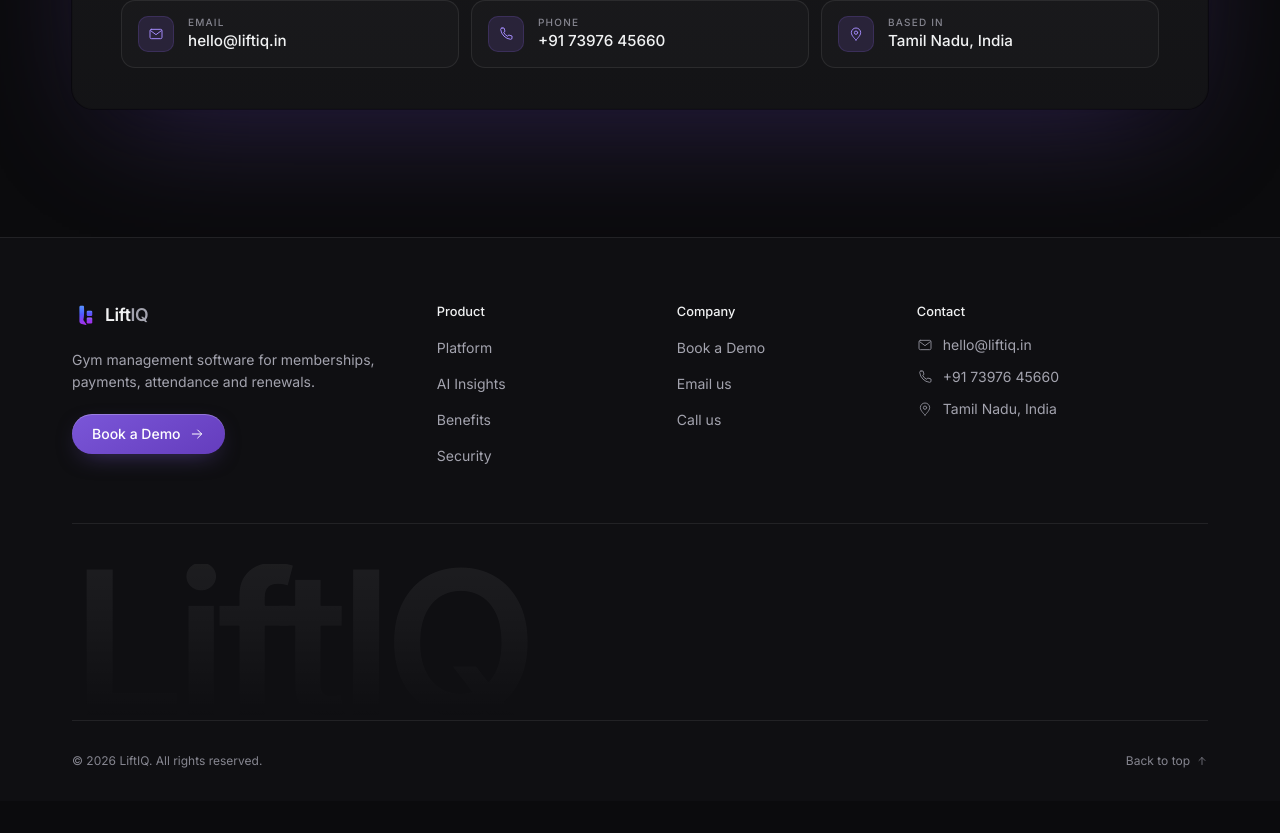
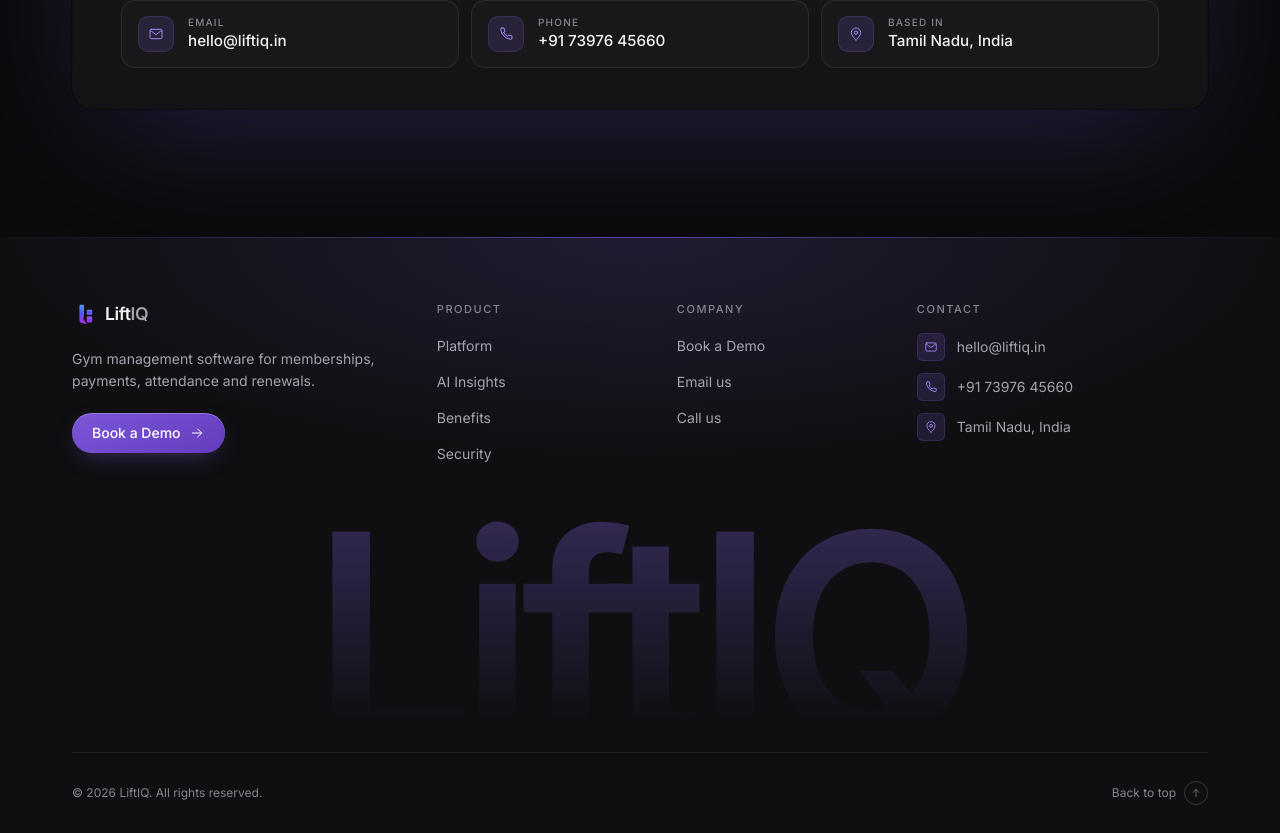
Before and after one commit to Yasar-404/liftiq-home, a Next.js app: page / in a window 1280 px wide. Shown: the part 6989-7822 px from the top of the page. Before the commit the page ends 7790 px from the top, so only its background shows below. Built offline with nearby package versions, Linux system fonts and the light colour scheme.

Commit message:
Refine the footer: lit hairline, glow, icon badges and a centred wordmark
Small-caps column labels, link hover motion, contact icon badges, a back-to-top
button and a large wordmark that fades into the page.

```diff
--- a/src/components/footer/Footer.tsx
+++ b/src/components/footer/Footer.tsx
@@ -9,11 +9,27 @@
 const linkClass =
   "text-sm text-text-muted transition-colors duration-[var(--duration-fast)] hover:text-text";
 
+const headingClass = "text-[11px] font-medium tracking-[0.14em] text-text-faint uppercase";
+
+/**
+ * Site footer: brand and demo link, the same section links as the header, the
+ * contact details, then an oversized wordmark that fades into the page. A lit
+ * hairline and a faint glow tie it to the product frames above.
+ */
 export function Footer() {
   return (
-    <footer className="relative overflow-hidden border-t border-border bg-bg-subtle">
+    <footer className="relative overflow-hidden bg-bg-subtle">
+      <div
+        aria-hidden="true"
+        className="pointer-events-none absolute inset-x-0 top-0 h-px bg-[linear-gradient(90deg,transparent,var(--color-accent),transparent)] opacity-60"
+      />
+      <div
+        aria-hidden="true"
+        className="pointer-events-none absolute inset-x-0 top-0 h-56 bg-[radial-gradient(50%_100%_at_50%_0%,var(--color-accent-soft),transparent)]"
+      />
+
       <Container className="relative pt-16">
-        <div className="grid grid-cols-2 gap-x-8 gap-y-12 border-b border-border pb-14 lg:grid-cols-[1.6fr_1fr_1fr_1.4fr]">
+        <div className="grid grid-cols-2 gap-x-8 gap-y-12 pb-14 lg:grid-cols-[1.6fr_1fr_1fr_1.4fr]">
           <div className="col-span-2 flex flex-col gap-5 lg:col-span-1">
             <Logo />
             <p className="max-w-xs text-sm leading-relaxed text-text-muted">{site.tagline}</p>
@@ -29,12 +45,15 @@
           </div>
 
           {footerNav.map((group) => (
-            <nav key={group.title} aria-label={group.title} className="flex flex-col gap-3.5">
-              <h2 className="text-[0.8rem] font-medium text-text">{group.title}</h2>
+            <nav key={group.title} aria-label={group.title} className="flex flex-col gap-4">
+              <h2 className={headingClass}>{group.title}</h2>
               <ul className="flex flex-col gap-3">
                 {group.items.map((item) => (
                   <li key={item.label}>
-                    <a href={item.href} className={linkClass}>
+                    <a
+                      href={item.href}
+                      className={`${linkClass} inline-block hover:translate-x-0.5`}
+                    >
                       {item.label}
                     </a>
                   </li>
@@ -43,13 +62,18 @@
             </nav>
           ))}
 
-          <div className="col-span-2 flex flex-col gap-3.5 lg:col-span-1">
-            <h2 className="text-[0.8rem] font-medium text-text">Contact</h2>
+          <div className="col-span-2 flex flex-col gap-4 lg:col-span-1">
+            <h2 className={headingClass}>Contact</h2>
             <address className="flex flex-col gap-3 not-italic">
               {contactChannels.map(({ label, value, href, icon: Icon }) => {
                 const content = (
                   <>
-                    <Icon className="mt-0.5 h-4 w-4 shrink-0 text-text-faint" />
+                    <span
+                      aria-hidden="true"
+                      className="grid h-7 w-7 shrink-0 place-items-center rounded-[var(--radius-xs)] border border-accent/20 bg-accent-soft text-accent-text"
+                    >
+                      <Icon className="h-3.5 w-3.5" />
+                    </span>
                     <span className="break-words">
                       <span className="sr-only">{label}: </span>
                       {value}
@@ -57,11 +81,11 @@
                   </>
                 );
                 return href ? (
-                  <a key={label} href={href} className={`flex items-start gap-2.5 ${linkClass}`}>
+                  <a key={label} href={href} className={`flex items-center gap-3 ${linkClass}`}>
                     {content}
                   </a>
                 ) : (
-                  <span key={label} className="flex items-start gap-2.5 text-sm text-text-muted">
+                  <span key={label} className="flex items-center gap-3 text-sm text-text-muted">
                     {content}
                   </span>
                 );
@@ -70,22 +94,24 @@
           </div>
         </div>
 
-        <div className="relative pt-10 select-none" aria-hidden="true">
-          <span className="block bg-[linear-gradient(180deg,rgba(255,255,255,0.06),transparent)] bg-clip-text text-[19vw] leading-[0.78] font-semibold tracking-tighter text-transparent lg:text-[12.5rem]">
+        <div className="relative select-none" aria-hidden="true">
+          <span className="block bg-[linear-gradient(180deg,color-mix(in_oklch,var(--color-accent)_32%,transparent),transparent_88%)] bg-clip-text text-center text-[24vw] leading-[0.8] font-semibold tracking-tighter text-transparent lg:text-[18rem]">
             {site.name}
           </span>
         </div>
 
-        <div className="flex flex-col items-center justify-between gap-3 border-t border-border py-8 text-xs text-text-faint sm:flex-row">
+        <div className="flex flex-col items-center justify-between gap-3 border-t border-border py-7 text-xs text-text-faint sm:flex-row">
           <span>
             © {new Date().getFullYear()} {site.name}. All rights reserved.
           </span>
           <a
             href="#top"
-            className="inline-flex items-center gap-1.5 transition-colors hover:text-text"
+            className="group inline-flex items-center gap-2 transition-colors duration-[var(--duration-fast)] hover:text-text"
           >
             Back to top
-            <ArrowRight className="h-3 w-3 -rotate-90" />
+            <span className="grid h-6 w-6 place-items-center rounded-full border border-border-strong transition-[transform,border-color] duration-[var(--duration-base)] group-hover:-translate-y-0.5 group-hover:border-accent/50">
+              <ArrowRight className="h-3 w-3 -rotate-90" />
+            </span>
           </a>
         </div>
       </Container>
```
